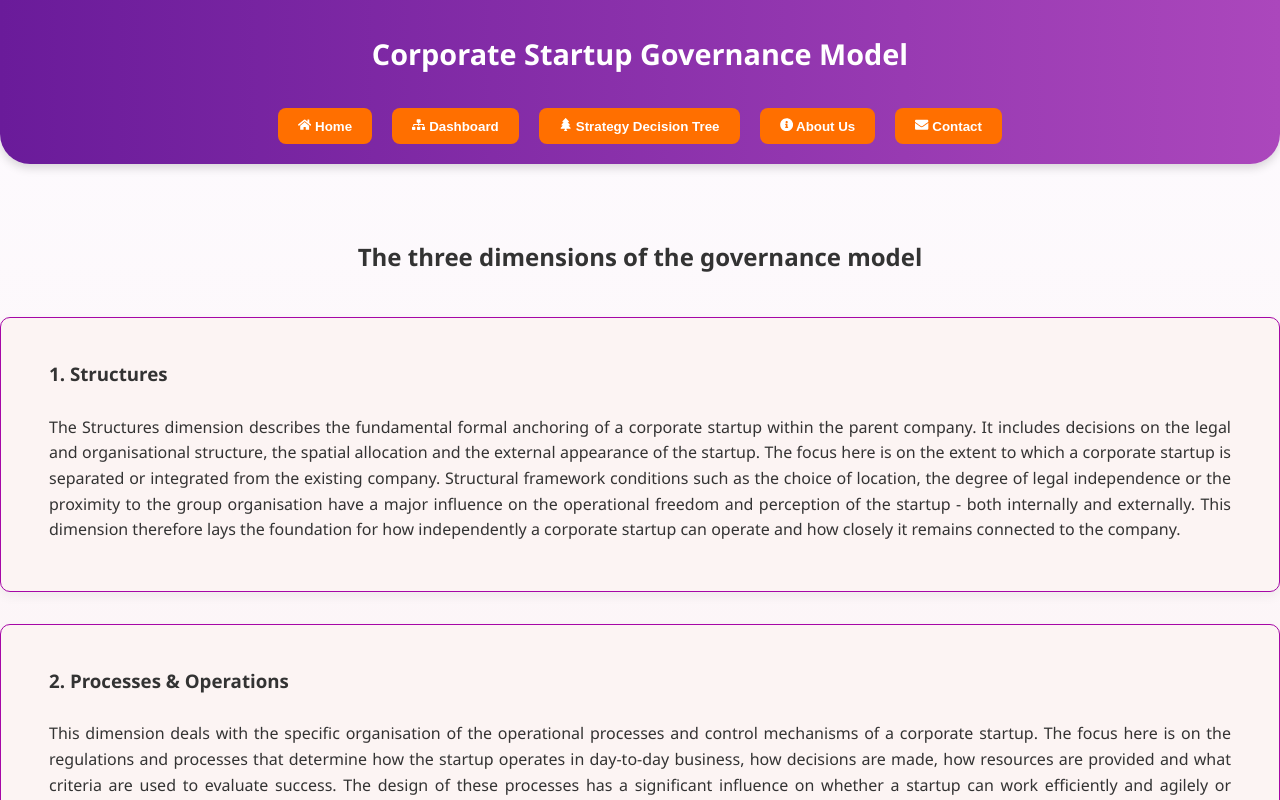
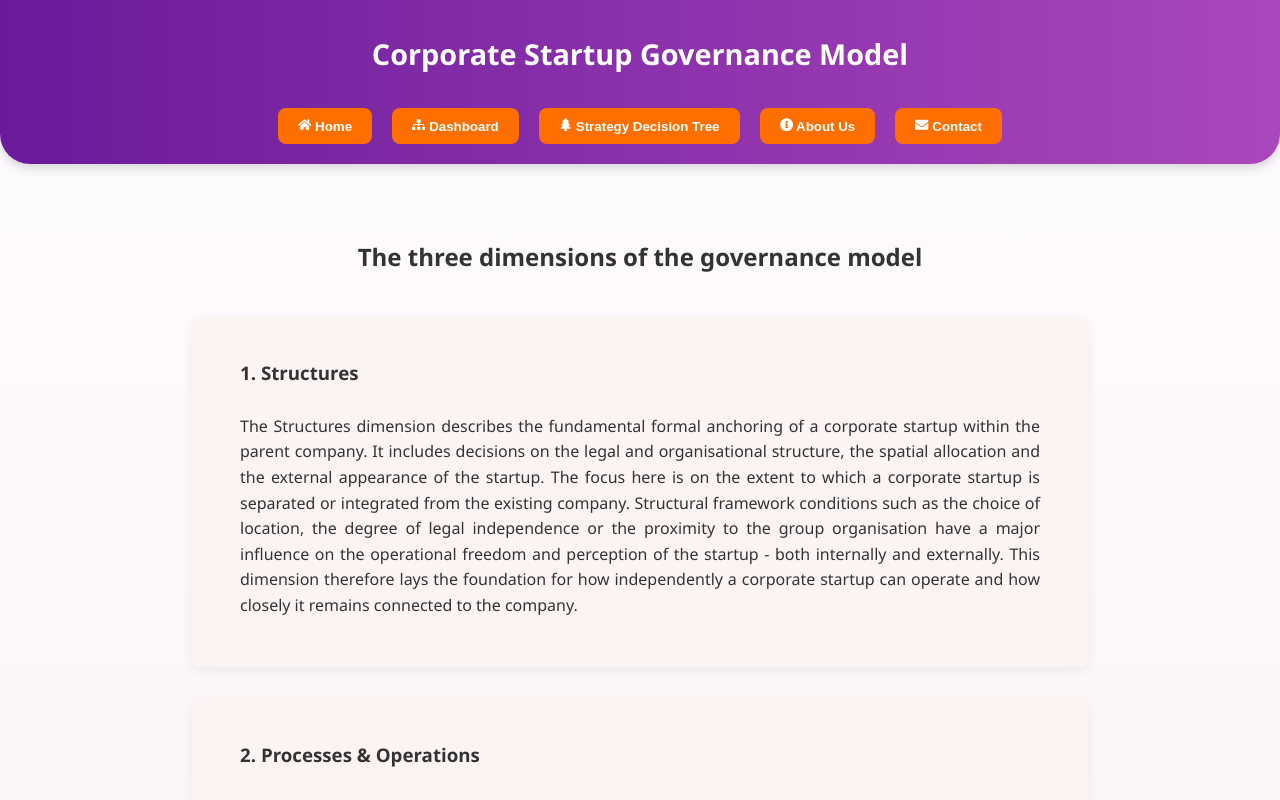
Before and after one commit to florimj/cs-webseite, a React (Create React App) app: page / in a window 1280 px wide. Both pictures are taken after a click on the button "Dashboard". Shown: the top 800 px of the page. Built offline with nearby package versions, Linux system fonts and the light colour scheme.

Commit message:
design changes part one

```diff
--- a/src/stylesheet.css
+++ b/src/stylesheet.css
@@ -38,8 +38,11 @@ img {
 
 /* === Header & Navigation === */
 .main-header {
+  position: sticky;
+  top: 0;
+  z-index: 1000;
+  background: linear-gradient(90deg, #6a1b9a, #ab47bc);
   padding: 20px;
-  background: linear-gradient(90deg, #6a1b9a, #ab47bc);
   color: white;
   display: flex;
   flex-direction: column;
@@ -151,13 +154,13 @@ button:hover {
   border-radius: 10px;
   padding: 2rem 3rem;
   margin: 2rem auto;
-  width: 100%;
+  width: 70%;
   max-width: 1400px;
+  min-width: 300px;
   box-shadow: 0 4px 12px rgba(0, 0, 0, 0.06);
   text-align: justify;
   line-height: 1.6;
   box-sizing: border-box;
-  border: 1px solid rgb(166, 7, 166);
 }
 
 .main-content {
```
